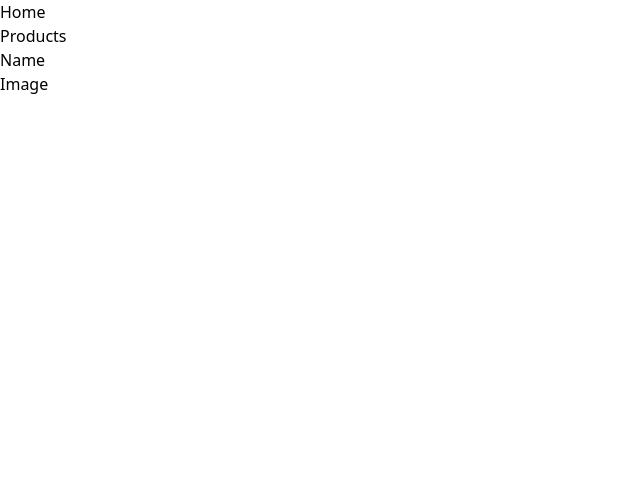
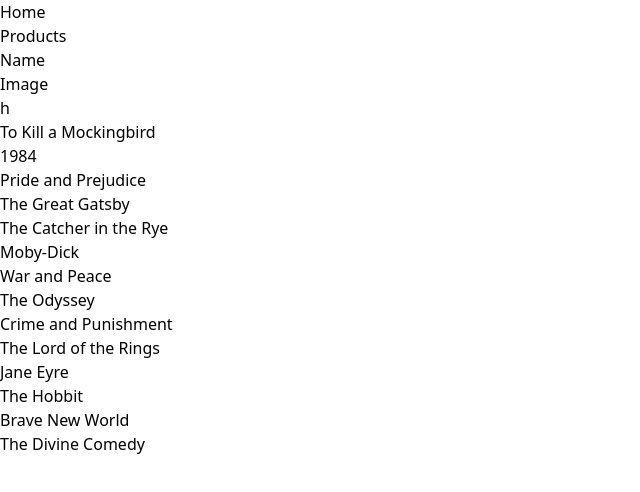
Before and after one commit to IftikherLutfur/book-client, a React (Vite) app: page / in a window 1280 px wide. Shown: the top 492 px of the page, without its empty margins (0-640 px from the left). Built offline with nearby package versions, Linux system fonts and the light colour scheme.

Commit message:
Added the homepage

```diff
--- /dev/null
+++ b/public/book.json
@@ -0,0 +1,185 @@
+[
+    {
+        "Name": "To Kill a Mockingbird",
+        "Image": "https://example.com/images/to-kill-a-mockingbird.jpg",
+        "Brand": "Harper Perennial",
+        "Category": "Fiction",
+        "Price": 9.99,
+        "Author": "Harper Lee",
+        "ISBN": "9780061120084",
+        "Publisher": "HarperCollins",
+        "PublishedDate": "1960-07-11",
+        "Ratings": 4.8,
+        "Description": "A gripping, heart-wrenching, and wholly remarkable tale of coming-of-age in a South poisoned by virulent prejudice."
+    },
+    {
+        "Name": "1984",
+        "Image": "https://example.com/images/1984.jpg",
+        "Brand": "Signet Classic",
+        "Category": "Dystopian",
+        "Price": 7.99,
+        "Author": "George Orwell",
+        "ISBN": "9780451524935",
+        "Publisher": "Penguin Group",
+        "PublishedDate": "1949-06-08",
+        "Ratings": 4.7,
+        "Description": "A novel about the dangers of totalitarianism, 1984 presents a dystopian future under a totalitarian regime."
+    },
+    {
+        "Name": "Pride and Prejudice",
+        "Image": "https://example.com/images/pride-and-prejudice.jpg",
+        "Brand": "Penguin Classics",
+        "Category": "Romance",
+        "Price": 6.99,
+        "Author": "Jane Austen",
+        "ISBN": "9780141439518",
+        "Publisher": "Penguin Books",
+        "PublishedDate": "1813-01-28",
+        "Ratings": 4.5,
+        "Description": "One of the most universally loved and admired English novels, Pride and Prejudice is a sparkling comedy of manners."
+    },
+    {
+        "Name": "The Great Gatsby",
+        "Image": "https://example.com/images/the-great-gatsby.jpg",
+        "Brand": "Scribner",
+        "Category": "Classic",
+        "Price": 10.99,
+        "Author": "F. Scott Fitzgerald",
+        "ISBN": "9780743273565",
+        "Publisher": "Scribner",
+        "PublishedDate": "1925-04-10",
+        "Ratings": 4.4,
+        "Description": "A portrait of the Jazz Age in all of its decadence and excess, Gatsby captured the spirit of the author's generation."
+    },
+    {
+        "Name": "The Catcher in the Rye",
+        "Image": "https://example.com/images/the-catcher-in-the-rye.jpg",
+        "Brand": "Little, Brown and Company",
+        "Category": "Literary Fiction",
+        "Price": 8.99,
+        "Author": "J.D. Salinger",
+        "ISBN": "9780316769488",
+        "Publisher": "Little, Brown and Company",
+        "PublishedDate": "1951-07-16",
+        "Ratings": 4.3,
+        "Description": "A novel about teenage rebellion and angst, The Catcher in the Rye is a classic coming-of-age story."
+    },
+    {
+        "Name": "Moby-Dick",
+        "Image": "https://example.com/images/moby-dick.jpg",
+        "Brand": "Penguin Classics",
+        "Category": "Adventure",
+        "Price": 11.99,
+        "Author": "Herman Melville",
+        "ISBN": "9780142437247",
+        "Publisher": "Penguin Books",
+        "PublishedDate": "1851-10-18",
+        "Ratings": 4.0,
+        "Description": "The voyage of the whaling ship Pequod, led by Captain Ahab who is intent on hunting the white whale, Moby-Dick."
+    },
+    {
+        "Name": "War and Peace",
+        "Image": "https://example.com/images/war-and-peace.jpg",
+        "Brand": "Vintage",
+        "Category": "Historical Fiction",
+        "Price": 15.99,
+        "Author": "Leo Tolstoy",
+        "ISBN": "9781400079988",
+        "Publisher": "Vintage Books",
+        "PublishedDate": "1869-01-01",
+        "Ratings": 4.7,
+        "Description": "A sweeping epic of Russian society during the Napoleonic era, War and Peace is a masterpiece of historical fiction."
+    },
+    {
+        "Name": "The Odyssey",
+        "Image": "https://example.com/images/the-odyssey.jpg",
+        "Brand": "Penguin Classics",
+        "Category": "Epic",
+        "Price": 9.99,
+        "Author": "Homer",
+        "ISBN": "9780140268867",
+        "Publisher": "Penguin Books",
+        "PublishedDate": "-800",
+        "Ratings": 4.2,
+        "Description": "An epic poem that tells the story of Odysseus's ten-year journey home after the Trojan War."
+    },
+    {
+        "Name": "Crime and Punishment",
+        "Image": "https://example.com/images/crime-and-punishment.jpg",
+        "Brand": "Penguin Classics",
+        "Category": "Philosophical Fiction",
+        "Price": 12.99,
+        "Author": "Fyodor Dostoevsky",
+        "ISBN": "9780140449136",
+        "Publisher": "Penguin Books",
+        "PublishedDate": "1866-01-01",
+        "Ratings": 4.6,
+        "Description": "A psychological drama that explores the moral dilemmas of crime, guilt, and redemption."
+    },
+    {
+        "Name": "The Lord of the Rings",
+        "Image": "https://example.com/images/the-lord-of-the-rings.jpg",
+        "Brand": "Mariner Books",
+        "Category": "Fantasy",
+        "Price": 29.99,
+        "Author": "J.R.R. Tolkien",
+        "ISBN": "9780618640157",
+        "Publisher": "Houghton Mifflin Harcourt",
+        "PublishedDate": "1954-07-29",
+        "Ratings": 4.9,
+        "Description": "An epic fantasy trilogy that follows the journey to destroy the One Ring and save Middle-earth."
+    },
+    {
+        "Name": "Jane Eyre",
+        "Image": "https://example.com/images/jane-eyre.jpg",
+        "Brand": "Penguin Classics",
+        "Category": "Gothic Fiction",
+        "Price": 7.99,
+        "Author": "Charlotte Brontë",
+        "ISBN": "9780141441146",
+        "Publisher": "Penguin Books",
+        "PublishedDate": "1847-10-16",
+        "Ratings": 4.7,
+        "Description": "A novel that follows the experiences of Jane Eyre, an orphaned girl who becomes a governess and falls in love with her employer."
+    },
+    {
+        "Name": "The Hobbit",
+        "Image": "https://example.com/images/the-hobbit.jpg",
+        "Brand": "Mariner Books",
+        "Category": "Fantasy",
+        "Price": 10.99,
+        "Author": "J.R.R. Tolkien",
+        "ISBN": "9780547928227",
+        "Publisher": "Houghton Mifflin Harcourt",
+        "PublishedDate": "1937-09-21",
+        "Ratings": 4.8,
+        "Description": "The prelude to The Lord of the Rings, The Hobbit tells the story of Bilbo Baggins's adventure to reclaim a lost kingdom."
+    },
+    {
+        "Name": "Brave New World",
+        "Image": "https://example.com/images/brave-new-world.jpg",
+        "Brand": "Harper Perennial",
+        "Category": "Dystopian",
+        "Price": 9.99,
+        "Author": "Aldous Huxley",
+        "ISBN": "9780060850524",
+        "Publisher": "HarperCollins",
+        "PublishedDate": "1932-01-01",
+        "Ratings": 4.5,
+        "Description": "A dystopian novel set in a future world where technology and conditioning dictate human behavior."
+    },
+    {
+        "Name": "The Divine Comedy",
+        "Image": "https://example.com/images/the-divine-comedy.jpg",
+        "Brand": "Penguin Classics",
+        "Category": "Epic Poetry",
+        "Price": 14.99,
+        "Author": "Dante Alighieri",
+        "ISBN": "9780142437223",
+        "Publisher": "Penguin Books",
+        "PublishedDate": "1320-01-01",
+        "Ratings": 4.6,
+        "Description": "An epic poem that takes the reader on a journey through Hell, Purgatory, and Heaven."
+    }
+
+    ]
--- /dev/null
+++ b/src/Comonents/Home.jsx
@@ -0,0 +1,29 @@
+import { useEffect, useState } from "react";
+
+
+
+
+
+const Home = () => {
+
+    const [book,setBook] = useState([]);
+
+    useEffect(()=>{
+        fetch('book.json')
+        .then(res=>res.json())
+        .then(data=>setBook(data))
+    },[
+
+    ])
+
+
+    return (
+        <div>
+           h {book.map(bk=><div key={bk.Name}>
+            <h1>{bk.Name}</h1>
+           </div>)}
+        </div>
+    );
+};
+
+export default Home;
--- a/src/Routes.jsx
+++ b/src/Routes.jsx
@@ -2,6 +2,7 @@ import {
     createBrowserRouter
   } from "react-router-dom";
 import Root from "./Root";
+import Home from "./Comonents/Home";
 
   const router = createBrowserRouter([
     {
@@ -9,7 +10,8 @@ import Root from "./Root";
       element: <Root/>,
       children:[
         {
-
+            path:'/',
+            element:<Home/>
         }
       ]
     },
```
Also changed, not shown: src/Comonents/Book.jsx (added).
